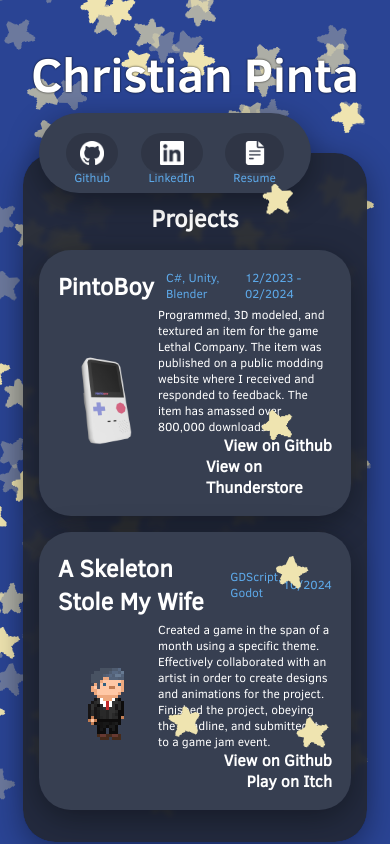
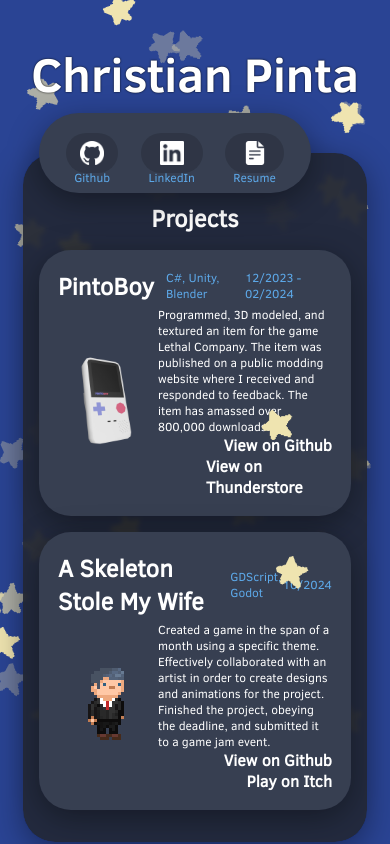
Before and after one commit to cpinta/cpinta.github.io, a React (Create React App) app: page /experience in a window 390 px wide. Built offline with nearby package versions, Linux system fonts and the light colour scheme.

Commit message:
changed mobile star total. fixed desktop stars spawning on mobile. made random seed reset each star generation

```diff
--- a/src/BGStars.tsx
+++ b/src/BGStars.tsx
@@ -14,7 +14,7 @@
     const Y_MIN = 0;
 
     const DESKTOP_STAR_TOTAL = 150;
-    const MOBILE_STAR_TOTAL = 75;
+    const MOBILE_STAR_TOTAL = 50;
 
     const MOBILE_WINDOW_WIDTH = 1200;
 
@@ -30,10 +30,10 @@
 
     useEffect(() => {
         if(window.innerWidth < MOBILE_WINDOW_WIDTH){
-            spawnStars(DESKTOP_STAR_TOTAL);
+            spawnStars(MOBILE_STAR_TOTAL);
         }
         else{
-            spawnStars(MOBILE_STAR_TOTAL);
+            spawnStars(DESKTOP_STAR_TOTAL);
         }
         window.addEventListener('resize', () => {
             var num = starParent.current?.childElementCount? starParent.current.childElementCount : 99999;
@@ -41,10 +41,6 @@
                 if(num != MOBILE_STAR_TOTAL){
                     if(num > MOBILE_STAR_TOTAL){
                         spawnStars(MOBILE_STAR_TOTAL);
-                        // for(let i = 0; i < num; i++){
-                        //     var star = starParent.current?.childNodes[i] as HTMLDivElement;
-                        //     star?.remove();
-                        // }
                     }
                 }
             }
@@ -90,6 +86,7 @@
     }
 
     function spawnStars(count: number) {
+        defaultSeed = 1000;
         var newStars: React.ReactElement[] = [];
         for (let i = 0; i < count; i++) {
             var star = spawnStar()
@@ -101,9 +98,8 @@
     }
 
     //4
-    //80085
 
-    var defaultSeed = 1;
+    var defaultSeed = 1000;
     function random() {
         var x = Math.sin(defaultSeed++) * 10000;
         return x - Math.floor(x);
```
